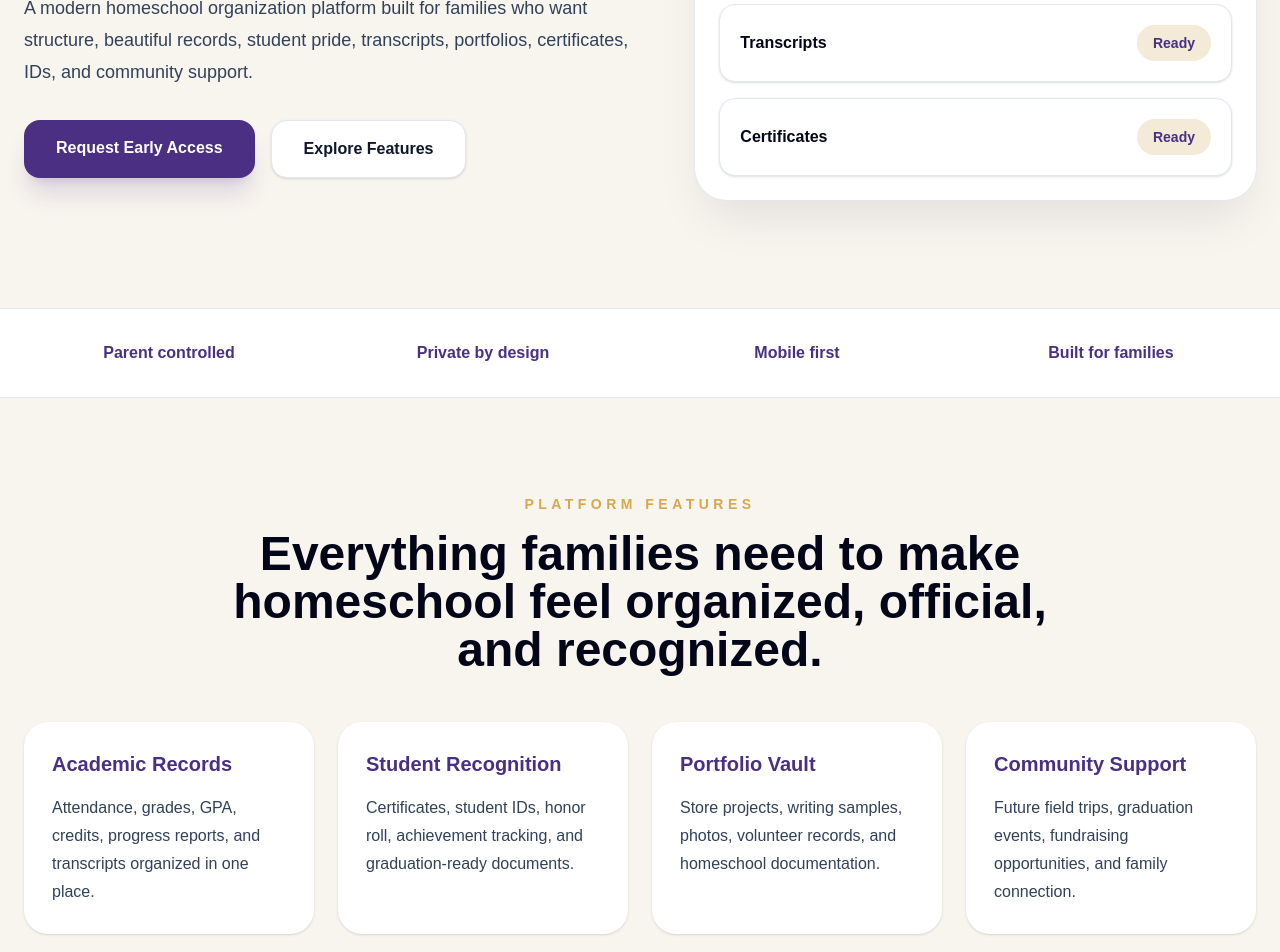
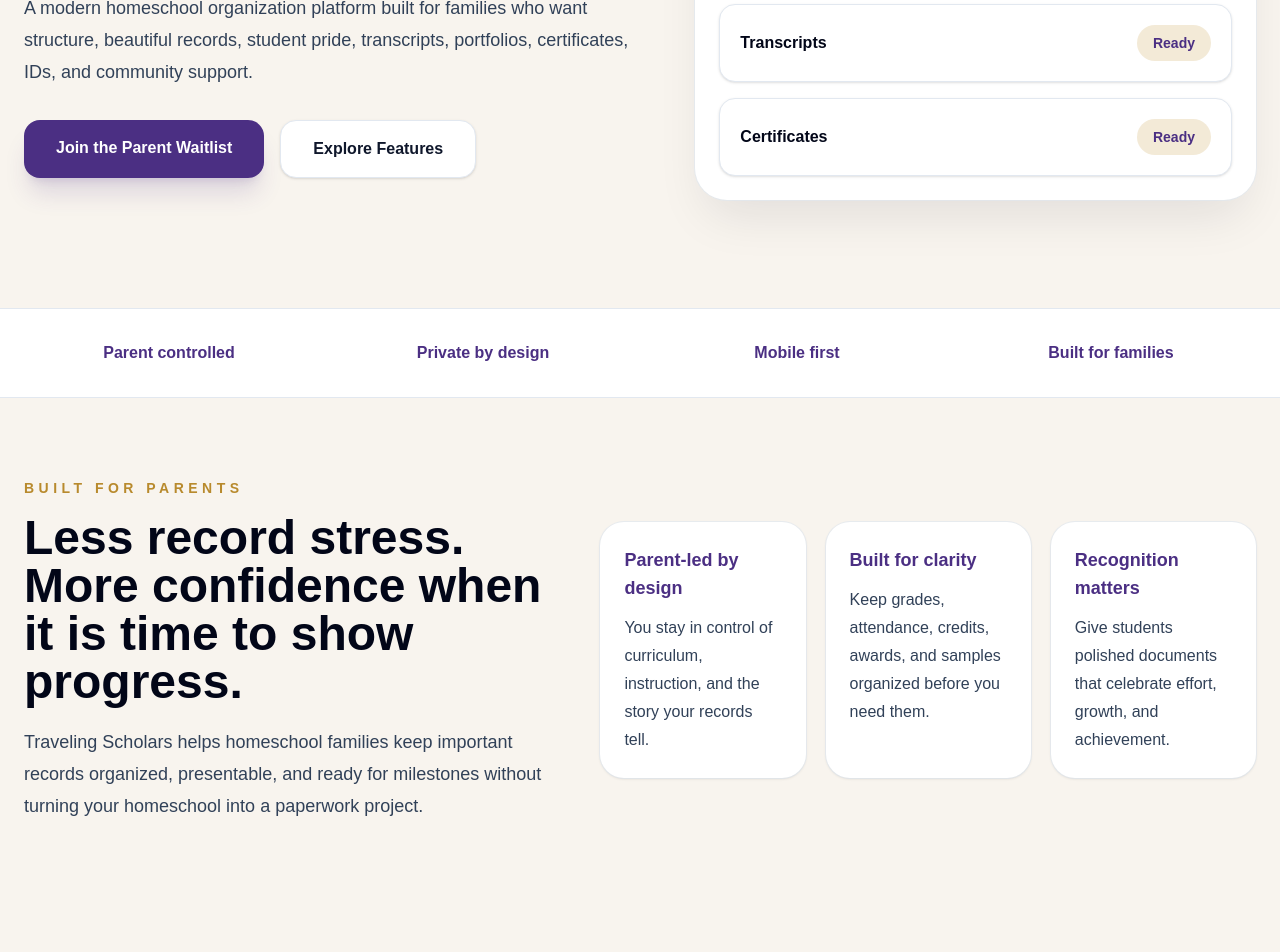
Before and after one commit to aimoneyglitch/traveling-scholars-site, a Next.js app: page / in a window 1280 px wide. Shown: the part 560-1512 px from the top of the page. Built offline with nearby package versions, Linux system fonts and the light colour scheme.

Commit message:
Improve conversion copy

```diff
--- a/app/page.tsx
+++ b/app/page.tsx
@@ -12,6 +12,21 @@ const steps = [
   ["Add student profiles", "Build organized records for each child."],
   ["Track progress", "Attendance, grades, credits, and achievements stay clean."],
   ["Generate documents", "Transcripts, certificates, IDs, and portfolios look professional."]
+];
+
+const creations = [
+  "Transcripts",
+  "Student IDs",
+  "Certificates",
+  "Portfolios",
+  "Attendance records",
+  "Grade records"
+];
+
+const trustPoints = [
+  ["Parent-led by design", "You stay in control of curriculum, instruction, and the story your records tell."],
+  ["Built for clarity", "Keep grades, attendance, credits, awards, and samples organized before you need them."],
+  ["Recognition matters", "Give students polished documents that celebrate effort, growth, and achievement."]
 ];
 
 type PricingTier = [string, string, string, string[]];
@@ -41,7 +56,7 @@ const pricing: PricingTier[] = [
 const faqs: Faq[] = [
   [
     "Is Traveling Scholars a school?",
-    "Traveling Scholars is a homeschool organization and records platform, not a replacement for parent-led homeschool responsibility."
+    "No. Traveling Scholars is a homeschool organization and records platform, not an accredited school or curriculum provider."
   ],
   [
     "Do I need to pay today?",
@@ -111,7 +126,7 @@ export default function Home() {
             </div>
           </div>
           <a href="#early-access" className="shrink-0 rounded-full bg-[#4b2f83] px-5 py-3 text-sm font-black text-white shadow-lg shadow-[#4b2f83]/15 transition hover:bg-[#3f2770] sm:px-6">
-            Join Early Access
+            Join the Waitlist
           </a>
         </nav>
 
@@ -134,7 +149,7 @@ export default function Home() {
 
             <div className="mt-8 flex flex-col gap-4 sm:flex-row">
               <a href="#early-access" className="rounded-2xl bg-[#4b2f83] px-8 py-4 text-center font-black text-white shadow-xl shadow-[#4b2f83]/15 transition hover:bg-[#3f2770]">
-                Request Early Access
+                Join the Parent Waitlist
               </a>
               <a href="#features" className="rounded-2xl border border-slate-200 bg-white px-8 py-4 text-center font-black text-slate-900 shadow-sm transition hover:border-[#d6a84f]">
                 Explore Features
@@ -168,6 +183,35 @@ export default function Home() {
           {["Parent controlled", "Private by design", "Mobile first", "Built for families"].map((item) => (
             <div key={item} className="font-black text-[#4b2f83]">{item}</div>
           ))}
+        </div>
+      </section>
+
+      <section className="px-6 py-20">
+        <div className="mx-auto max-w-7xl">
+          <div className="grid gap-10 lg:grid-cols-[0.9fr_1.1fr] lg:items-center">
+            <div>
+              <p className="text-sm font-black uppercase tracking-[0.32em] text-[#b88a2d]">
+                Built for parents
+              </p>
+              <h2 className="mt-4 text-4xl font-black md:text-5xl">
+                Less record stress. More confidence when it is time to show progress.
+              </h2>
+              <p className="mt-5 text-lg leading-8 text-slate-700">
+                Traveling Scholars helps homeschool families keep important records
+                organized, presentable, and ready for milestones without turning your
+                homeschool into a paperwork project.
+              </p>
+            </div>
+
+            <div className="grid gap-5 md:grid-cols-3">
+              {trustPoints.map(([title, text]) => (
+                <div key={title} className="rounded-3xl bg-white p-6 shadow-sm ring-1 ring-slate-200/70">
+                  <h3 className="text-lg font-black text-[#4b2f83]">{title}</h3>
+                  <p className="mt-3 leading-7 text-slate-700">{text}</p>
+                </div>
+              ))}
+            </div>
+          </div>
         </div>
       </section>
 
@@ -214,6 +258,27 @@ export default function Home() {
         </div>
       </section>
 
+      <section className="px-6 py-24">
+        <div className="mx-auto max-w-7xl">
+          <div className="mx-auto max-w-3xl text-center">
+            <p className="text-sm font-black uppercase tracking-[0.32em] text-[#b88a2d]">
+              What families will be able to create
+            </p>
+            <h2 className="mt-4 text-4xl font-black md:text-5xl">
+              Official-feeling records without heavy software or scattered files.
+            </h2>
+          </div>
+
+          <div className="mt-12 grid gap-4 sm:grid-cols-2 lg:grid-cols-3">
+            {creations.map((item) => (
+              <div key={item} className="rounded-3xl border border-slate-200 bg-white p-6 text-center text-xl font-black text-[#4b2f83] shadow-sm">
+                {item}
+              </div>
+            ))}
+          </div>
+        </div>
+      </section>
+
       <section id="pricing" className="px-6 py-24">
         <div className="mx-auto max-w-7xl">
           <div className="mx-auto max-w-3xl text-center">
@@ -245,7 +310,7 @@ export default function Home() {
                   ))}
                 </ul>
                 <a href="mailto:hello@travelingscholars.org?subject=Traveling%20Scholars%20early%20access" className="mt-auto inline-block rounded-2xl bg-[#4b2f83] px-6 py-4 text-center font-black text-white shadow-lg shadow-[#4b2f83]/15 transition hover:bg-[#3f2770]">
-                  Request Access
+                  Ask About This Option
                 </a>
               </div>
             ))}
@@ -259,8 +324,8 @@ export default function Home() {
             <p className="font-black text-[#f1d28a]">Founding Family Early Access</p>
             <h2 className="mt-4 text-4xl font-black md:text-5xl">Help shape the platform before launch.</h2>
             <p className="mt-5 max-w-2xl text-lg leading-8 text-white/80">
-              Join the early access list for launch updates, founding family pricing,
-              and first access to Traveling Scholars.
+              Join the parent waitlist for launch updates, founding family pricing,
+              and first access to Traveling Scholars when preview invitations open.
             </p>
           </div>
           <div className="rounded-[1.5rem] bg-white p-6 text-slate-950">
@@ -272,7 +337,7 @@ export default function Home() {
               and founding family information.
             </p>
             <a href="mailto:hello@travelingscholars.org?subject=Traveling%20Scholars%20early%20access" className="mt-6 inline-block w-full rounded-2xl bg-[#4b2f83] px-8 py-4 text-center font-black text-white">
-              Email for Early Access
+              Join by Email
             </a>
           </div>
         </div>
@@ -282,6 +347,7 @@ export default function Home() {
         <div className="mx-auto max-w-5xl rounded-3xl border border-[#d6a84f]/40 bg-[#fffaf0] p-7 text-center shadow-sm">
           <p className="text-base font-bold leading-8 text-slate-800">
             Traveling Scholars is a homeschool organization and records platform.
+            It is not an accredited school or curriculum provider.
             Parents remain responsible for curriculum, instruction, records accuracy,
             and homeschool legal compliance.
           </p>
```
